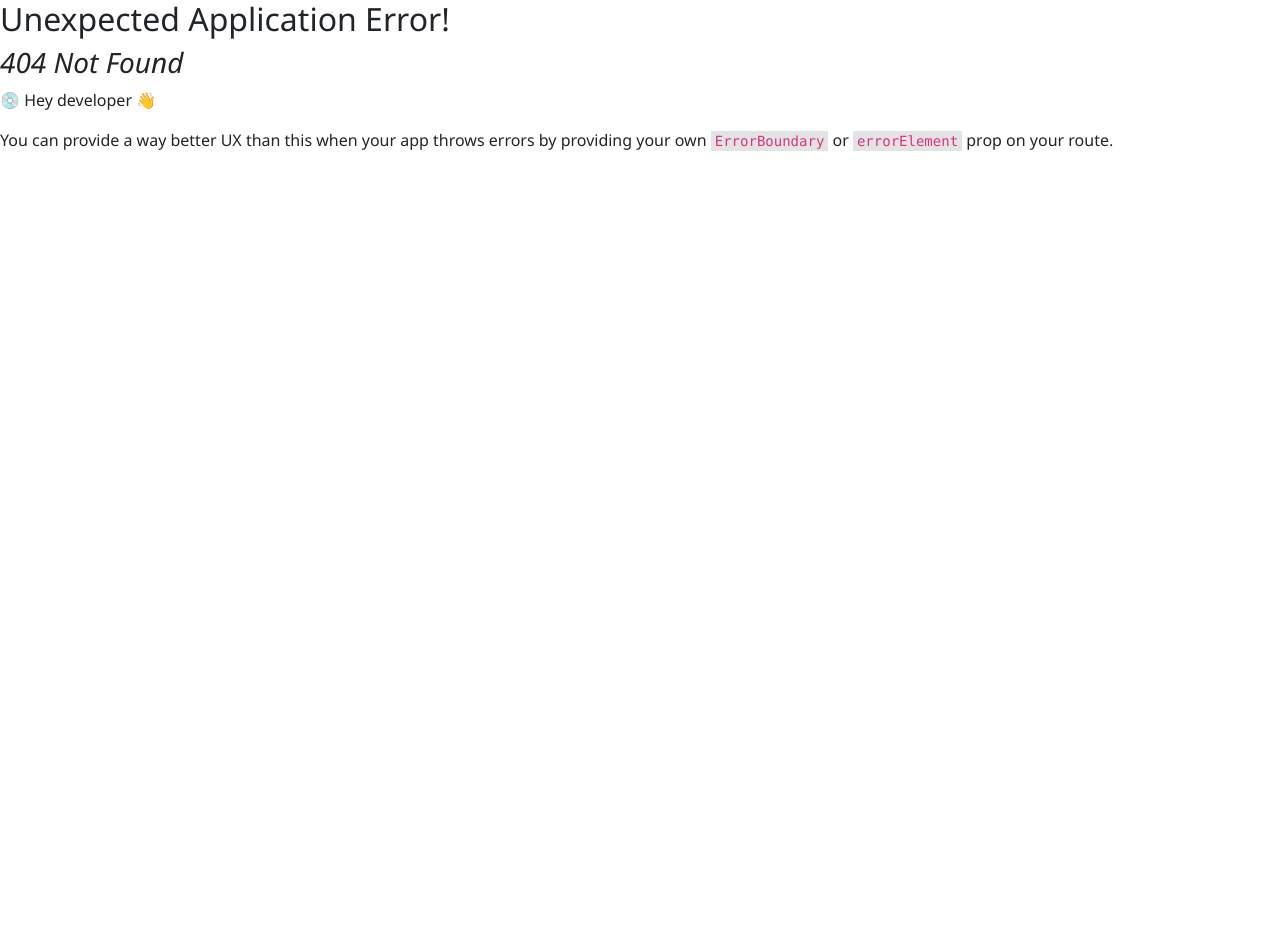
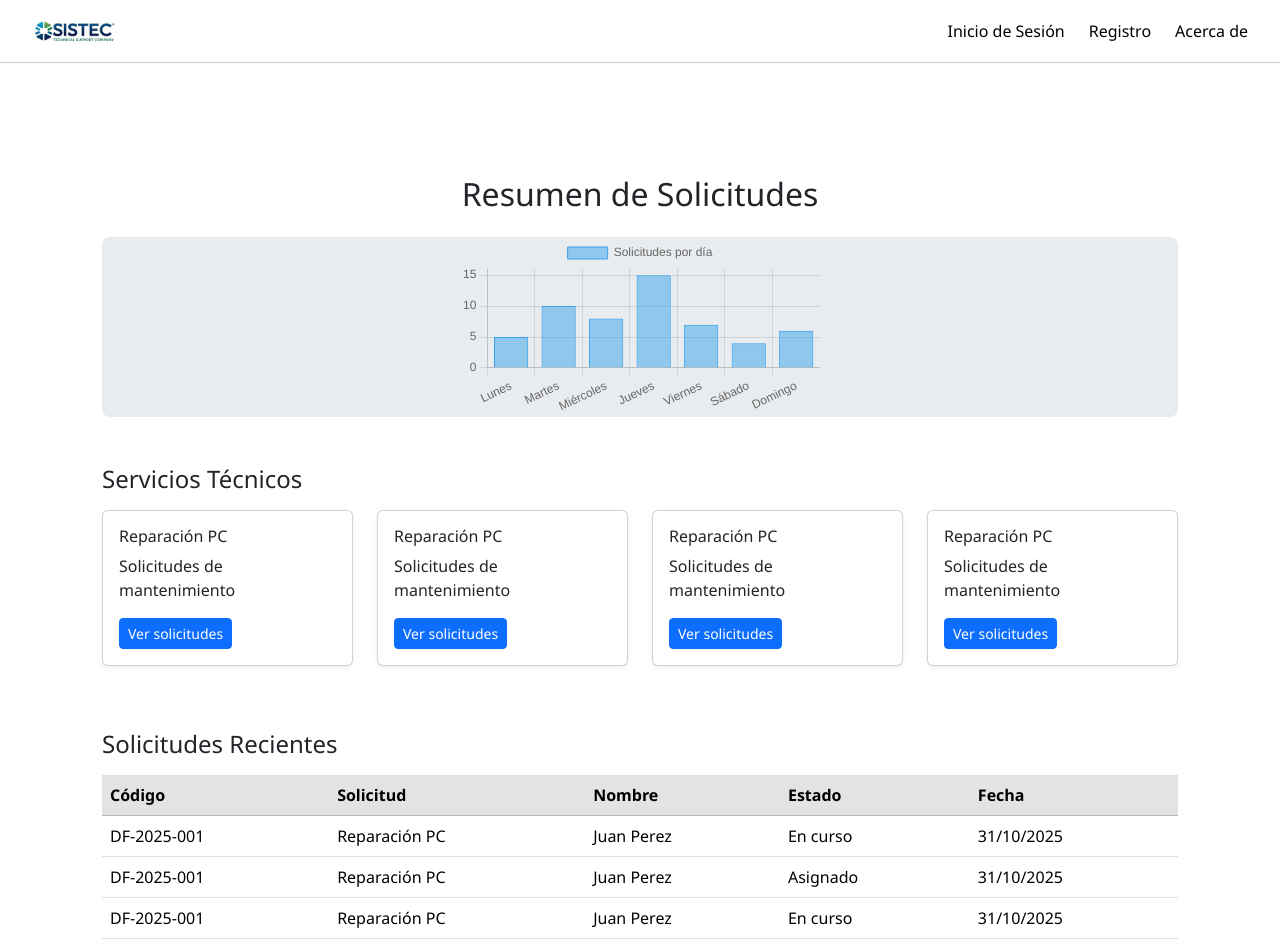
Before and after one commit to CarlosCastaneda04/SISTEC, a React (Vite) app in the folder SISTEC frontend/: page /dashboard-admin in a window 1280 px wide. Before the commit this address had no page. Shown: the top 950 px of the page. Before the commit the page ends 800 px from the top, so only its background shows below. Built offline with nearby package versions, Linux system fonts and the light colour scheme.

Commit message:
creacion de dashboard admin, su diseño y la ruta

```diff
--- a/SISTEC frontend/package.json
+++ b/SISTEC frontend/package.json
@@ -10,7 +10,9 @@
     "preview": "vite preview"
   },
   "dependencies": {
+    "chart.js": "^4.4.8",
     "react": "^19.0.0",
+    "react-chartjs-2": "^5.3.0",
     "react-dom": "^19.0.0",
     "react-router-dom": "^7.4.1",
     "reactstrap": "^9.2.3"
--- /dev/null
+++ b/SISTEC frontend/src/components/admin/DashboardAdmin.css
@@ -0,0 +1,32 @@
+.dashboard-admin {
+    padding: 2rem;
+  }
+
+  .section-title {
+    font-weight: bold;
+    margin-bottom: 1rem;
+  }
+
+  .chart-placeholder {
+    height: 180px;
+    background-color: #e9ecef;
+    border-radius: 8px;
+    display: flex;
+    align-items: center;
+    justify-content: center;
+    color: #6c757d;
+    font-weight: 500;
+  }
+
+  .servicio-card {
+    background-color: #f8f9fa;
+    border: 1px solid #dee2e6;
+    border-radius: 10px;
+    padding: 1rem;
+  }
+
+  .servicio-card .descripcion {
+    font-size: 0.85rem;
+    color: #6c757d;
+    margin-bottom: 0.75rem;
+  }
--- a/SISTEC frontend/src/components/admin/DashboardAdmin.jsx
+++ b/SISTEC frontend/src/components/admin/DashboardAdmin.jsx
@@ -0,0 +1,102 @@
+import React from 'react';
+import { Container, Row, Col, Card, CardBody, CardTitle, CardText, Button } from 'reactstrap';
+import { Bar } from 'react-chartjs-2';  // Importa el componente Bar para la gráfica
+import { Chart as ChartJS, CategoryScale, LinearScale, BarElement, Title, Tooltip, Legend } from 'chart.js';
+
+// Registra los componentes de Chart.js
+ChartJS.register(CategoryScale, LinearScale, BarElement, Title, Tooltip, Legend);
+
+import './DashboardAdmin.css';
+
+function DashboardAdmin() {
+  // Datos de ejemplo para la gráfica de barras
+  const data = {
+    labels: ['Lunes', 'Martes', 'Miércoles', 'Jueves', 'Viernes', 'Sábado', 'Domingo'],
+    datasets: [
+      {
+        label: 'Solicitudes por día',
+        data: [5, 10, 8, 15, 7, 4, 6],  // Datos de ejemplo
+        backgroundColor: 'rgba(54, 162, 235, 0.5)',
+        borderColor: 'rgba(54, 162, 235, 1)',
+        borderWidth: 1,
+      },
+    ],
+  };
+
+  const options = {
+    responsive: true,
+    plugins: {
+      legend: {
+        position: 'top',
+      },
+      tooltip: {
+        callbacks: {
+          label: function (tooltipItem) {
+            return `Solicitudes: ${tooltipItem.raw}`;
+          },
+        },
+      },
+    },
+    scales: {
+      y: {
+        beginAtZero: true,
+      },
+    },
+  };
+
+  return (
+    <Container className="dashboard-admin mt-5">
+      <h2 className="text-center mb-4">Resumen de Solicitudes</h2>
+
+      {/* GRÁFICA (ahora con datos de ejemplo) */}
+      <div className="chart-placeholder mb-5">
+        <Bar data={data} options={options} />
+      </div>
+
+      {/* SERVICIOS TÉCNICOS */}
+      <h4 className="mb-3">Servicios Técnicos</h4>
+      <Row className="mb-5">
+        {[...Array(4)].map((_, idx) => (
+          <Col key={idx} sm="6" md="3">
+            <Card className="shadow-sm service-card mb-3">
+              <CardBody>
+                <CardTitle tag="h6">Reparación PC</CardTitle>
+                <CardText>Solicitudes de mantenimiento</CardText>
+                <Button color="primary" size="sm">Ver solicitudes</Button>
+              </CardBody>
+            </Card>
+          </Col>
+        ))}
+      </Row>
+
+      {/* TABLA DE SOLICITUDES */}
+      <h4 className="mb-3">Solicitudes Recientes</h4>
+      <div className="table-responsive">
+        <table className="table table-hover">
+          <thead className="table-secondary">
+            <tr>
+              <th>Código</th>
+              <th>Solicitud</th>
+              <th>Nombre</th>
+              <th>Estado</th>
+              <th>Fecha</th>
+            </tr>
+          </thead>
+          <tbody>
+            {[...Array(5)].map((_, i) => (
+              <tr key={i}>
+                <td>DF-2025-001</td>
+                <td>Reparación PC</td>
+                <td>Juan Perez</td>
+                <td>{i === 1 ? 'Asignado' : i === 3 ? 'Pendiente' : 'En curso'}</td>
+                <td>31/10/2025</td>
+              </tr>
+            ))}
+          </tbody>
+        </table>
+      </div>
+    </Container>
+  );
+}
+
+export default DashboardAdmin;
--- /dev/null
+++ b/SISTEC frontend/src/pages/DashboardAdminPage.jsx
@@ -0,0 +1,12 @@
+import React from 'react';
+import DashboardAdmin from '../components/admin/DashboardAdmin';
+
+function DashboardAdminPage() {
+  return (
+    <div>
+      <DashboardAdmin />
+    </div>
+  );
+}
+
+export default DashboardAdminPage;
--- a/SISTEC frontend/src/router.jsx
+++ b/SISTEC frontend/src/router.jsx
@@ -6,6 +6,8 @@ import About from './components/About';
 import ServiciosTecnicos from './pages/ServiciosPage';
 import Diagnostico from './components/Diagnostico';
 import AgregarSolicitudPage from './pages/AgregarSolicitudPage';
+import DashboardAdminPage from './pages/DashboardAdminPage'; // importa tu página nueva
+
 
 
 
@@ -38,6 +40,10 @@ const router = createBrowserRouter([
       {
         path: '/agregar-solicitud',
         element: <AgregarSolicitudPage />
+      },
+      {
+        path: '/dashboard-admin',
+      element: <DashboardAdminPage />
       }
     ]
   }
```
Also changed, not shown: 1 other file (tests, documents, lock files or other folders).
